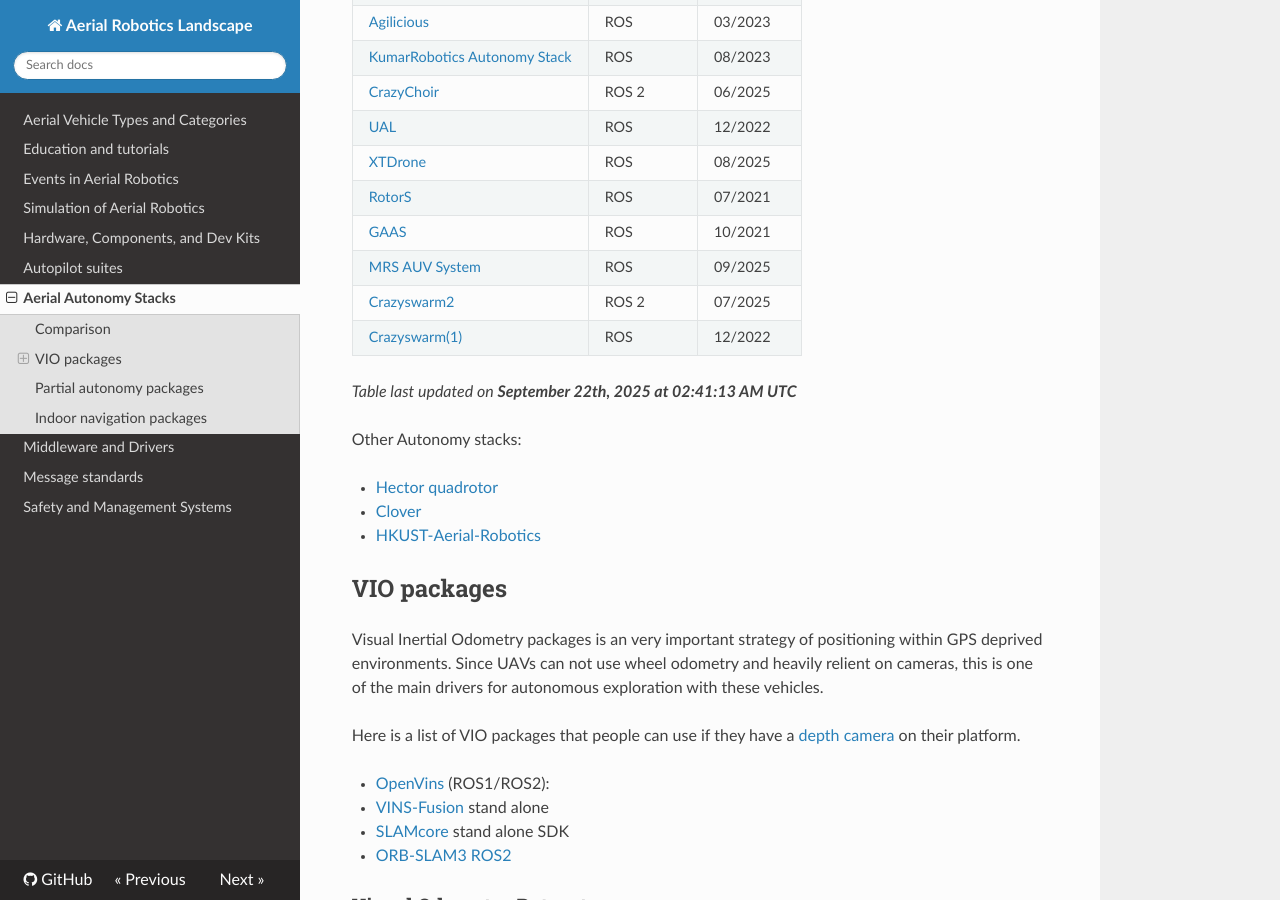
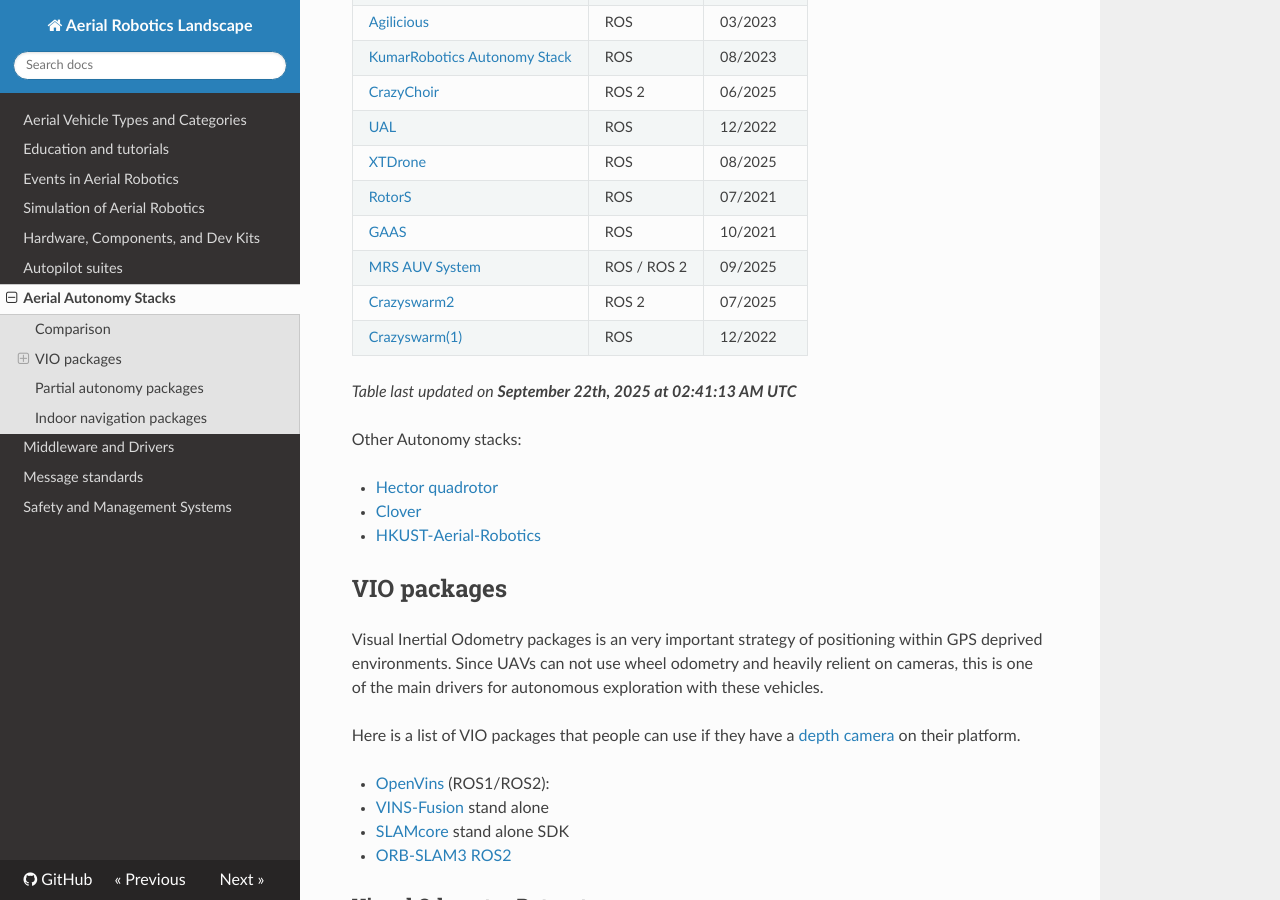
Before and after one commit to ROS-Aerial/aerial_robotic_landscape, an MkDocs documentation site: the page built from docs/aerial_autonomy_stacks.md, in a window 1280 px wide and 900 px high, scrolled down 735 px. Built offline with MkDocs 1.6.1, drawn with Linux system fonts in a browser that asks for light colours; nearby versions of some CDN libraries.

Commit message:
Update MRS AUV System entry to include ROS 2 (#133)

```diff
--- a/docs/aerial_autonomy_stacks.md
+++ b/docs/aerial_autonomy_stacks.md
@@ -24,7 +24,7 @@
 | [XTDrone](https://github.com/robin-shaun/XTDrone)       | ROS        | 08/2025 |
 | [RotorS](https://github.com/ethz-asl/rotors_simulator)         | ROS        | 07/2021 |
 | [GAAS](https://github.com/generalized-intelligence/GAAS)           | ROS        | 10/2021 |
-| [MRS AUV System](https://github.com/ctu-mrs/mrs_uav_system)   | ROS        | 09/2025 |
+| [MRS AUV System](https://github.com/ctu-mrs/mrs_uav_system)   | ROS / ROS 2       | 09/2025 |
 | [Crazyswarm2](https://github.com/IMRCLab/crazyswarm2)         | ROS 2        | 07/2025 |
 | [Crazyswarm(1)](https://crazyswarm.readthedocs.io/en/latest/)    | ROS        | 12/2022      |
 
```
